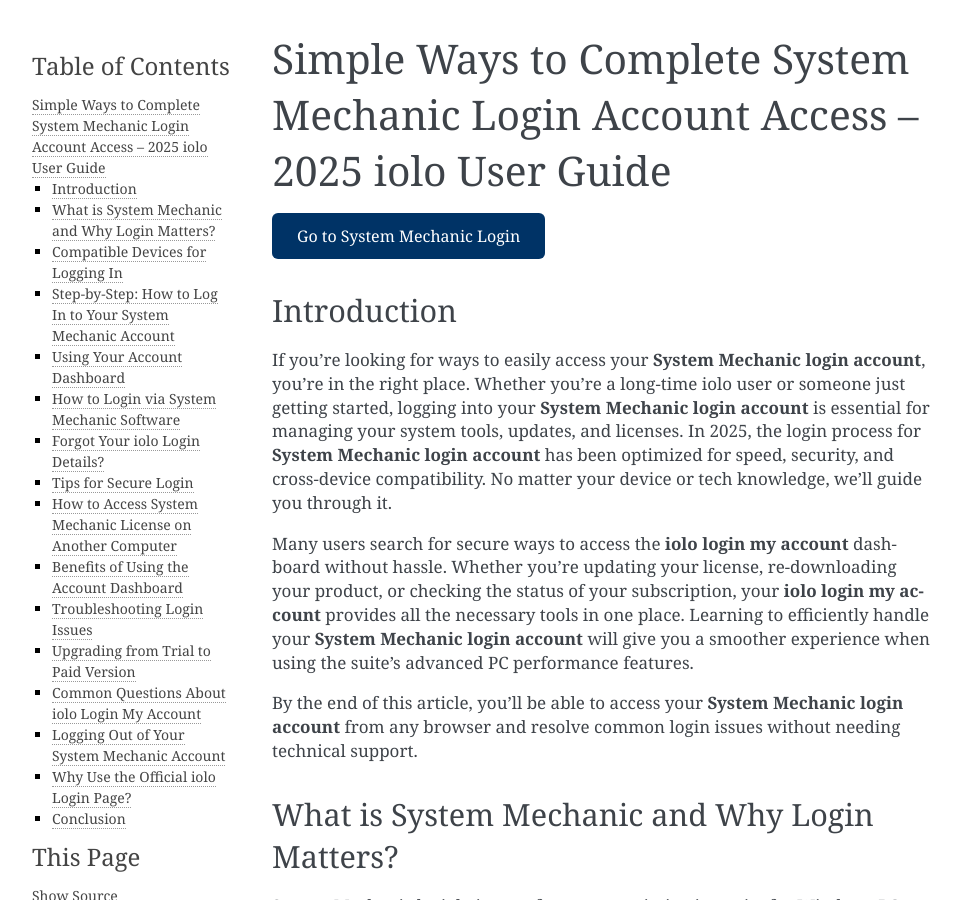
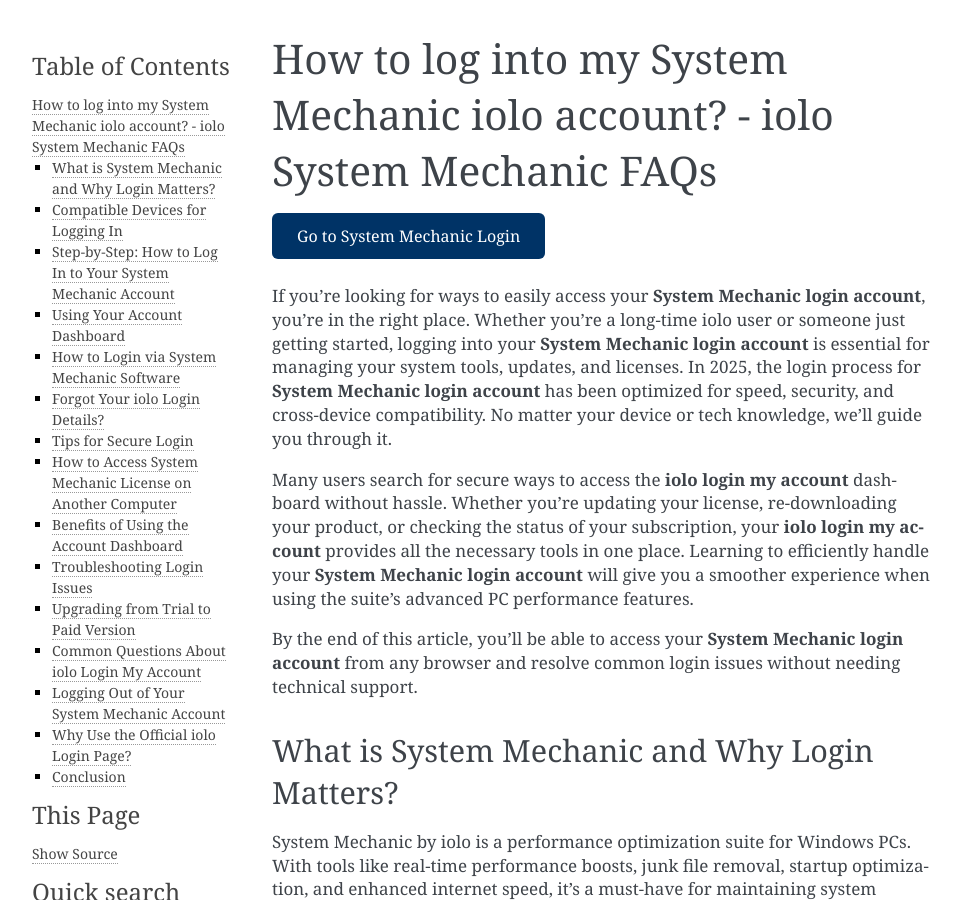
Before and after one commit to calebiolo/smdesklogo, a Sphinx documentation site: the page built from docs/index.rst, in a window 1280 px wide and 900 px high. Shown: the whole window, without its empty margins (148-1109 px from the left). Built offline with Sphinx 7.4.7, drawn with Linux system fonts in a browser that asks for light colours.

Commit message:
Update index.rst

```diff
--- a/docs/index.rst
+++ b/docs/index.rst
@@ -1,4 +1,4 @@
-Simple Ways to Complete System Mechanic Login Account Access – 2025 iolo User Guide
+How to log into my System Mechanic iolo account? - iolo System Mechanic FAQs
 ===================================================================================
 
 .. raw:: html
@@ -8,10 +8,6 @@
        Go to System Mechanic Login
      </a>
    </div>
-
-Introduction
-------------
-
 If you're looking for ways to easily access your **System Mechanic login account**, you're in the right place. Whether you're a long-time iolo user or someone just getting started, logging into your **System Mechanic login account** is essential for managing your system tools, updates, and licenses. In 2025, the login process for **System Mechanic login account** has been optimized for speed, security, and cross-device compatibility. No matter your device or tech knowledge, we’ll guide you through it.
 
 Many users search for secure ways to access the **iolo login my account** dashboard without hassle. Whether you're updating your license, re-downloading your product, or checking the status of your subscription, your **iolo login my account** provides all the necessary tools in one place. Learning to efficiently handle your **System Mechanic login account** will give you a smoother experience when using the suite’s advanced PC performance features.
```
